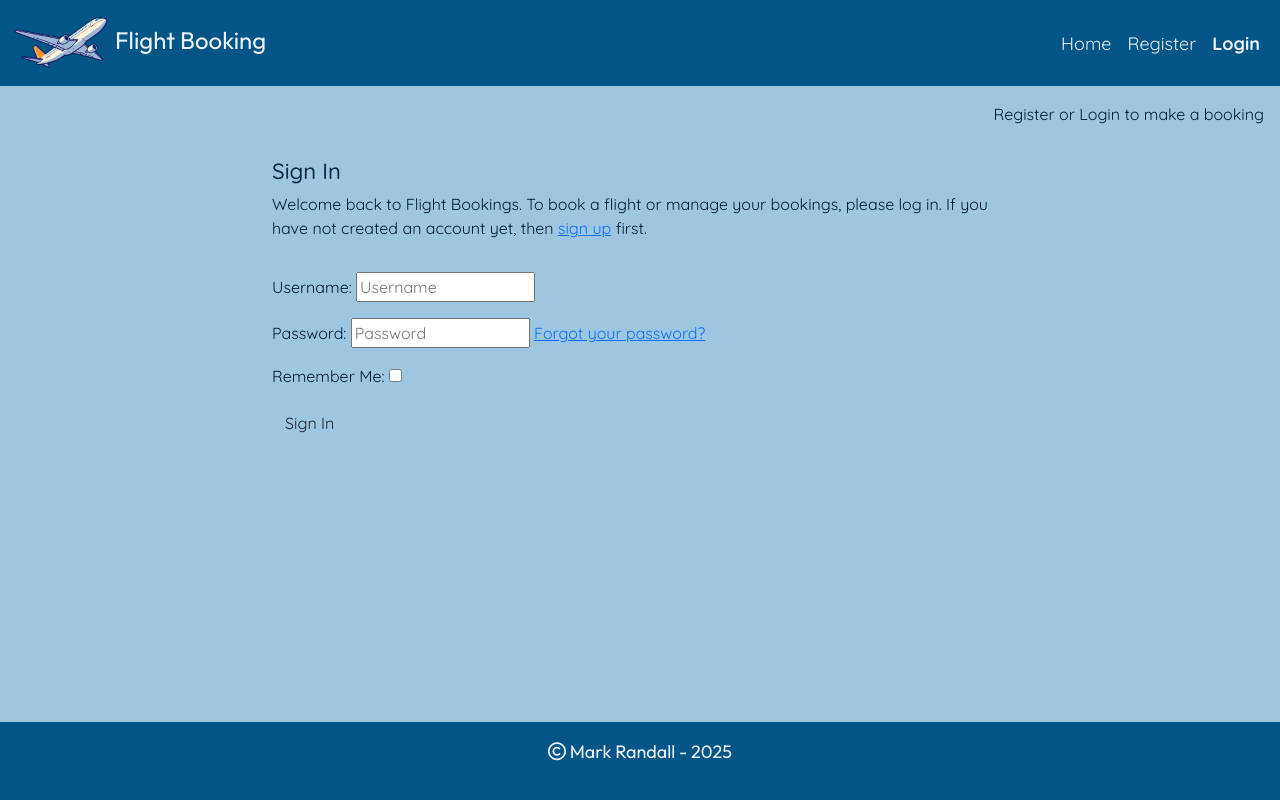
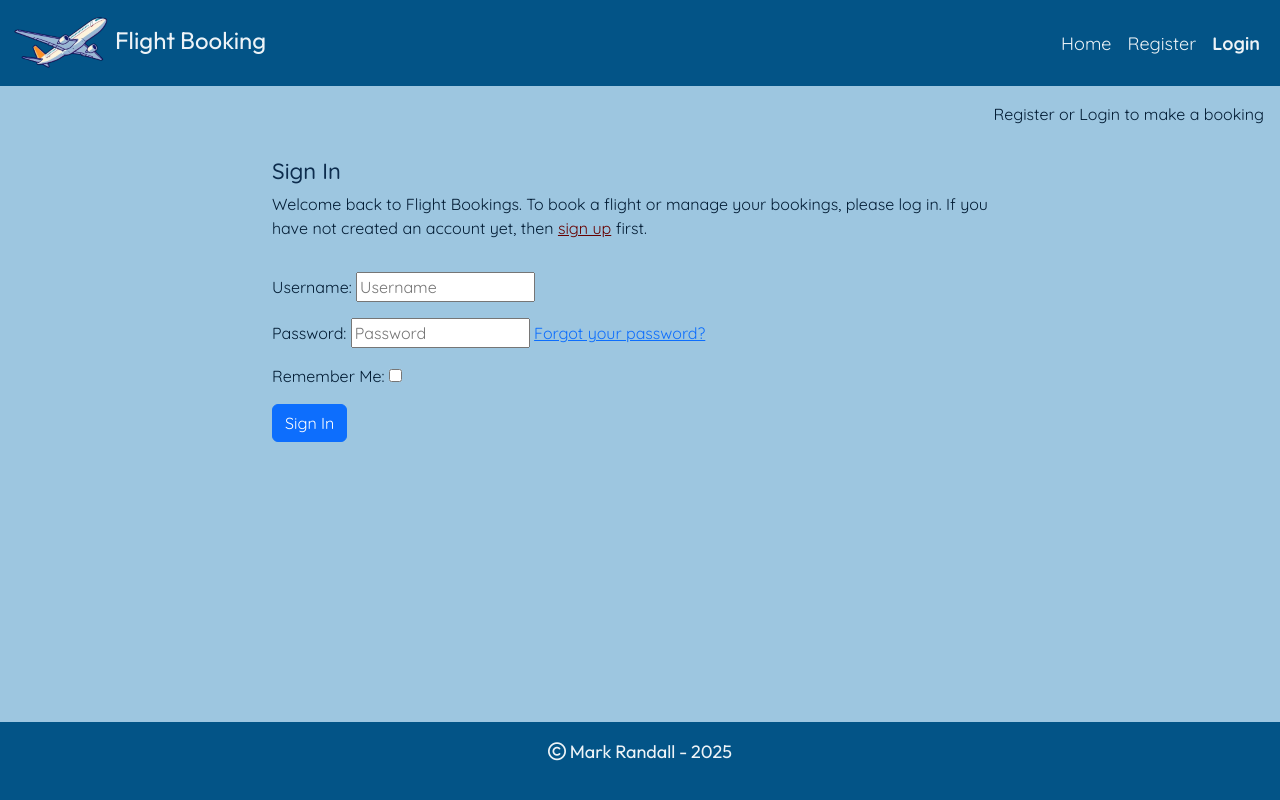
Before and after one commit to mogr20/flight-bookings, a Django app: page /accounts/login/ in a window 1280 px wide. Run offline with Django 4.2, Linux system fonts and the light colour scheme; some libraries are stand-ins or nearby versions.

Commit message:
FIX: link colour was inaccessible for login and register pages, changed to red text on the light blue background

```diff
--- a/static/css/style.css
+++ b/static/css/style.css
@@ -17,6 +17,8 @@
     --black-color: #031d35;
     /* blue-black */
     --lighter-black-color: #0d2c4d;
+    /* link hover color */
+    --link-color: #660000;
 }
 
 /* global styles */
@@ -101,6 +103,11 @@
     color: var(--lighter-black-color);
 }
 
+/* login/signup */
+.link {
+    color: var(--link-color);
+}
+
 /* Table styling, index.html and my_bookings.html */
 #table-header {
     border-top: 1px solid gray;
--- a/templates/account/login.html
+++ b/templates/account/login.html
@@ -25,7 +25,7 @@
         {% if redirect_field_value %}
         <input type="hidden" name="{{ redirect_field_name }}" value="{{ redirect_field_value }}" />
         {% endif %}
-        <button class="btn btn-signup right" type="submit">{% trans "Sign In" %}</button>
+        <button class="btn btn-signup btn-primary right" type="submit">{% trans "Sign In" %}</button>
       </form>
     </div>
   </div>
--- a/templates/account/logout.html
+++ b/templates/account/logout.html
@@ -21,7 +21,7 @@
         {% if redirect_field_value %}
         <input type="hidden" name="{{ redirect_field_name }}" value="{{ redirect_field_value }}" />
         {% endif %}
-        <button class="btn btn-signup right" type="submit">{% trans 'Sign Out' %}</button>
+        <button class="btn btn-signup btn-primary right" type="submit">{% trans 'Sign Out' %}</button>
       </form>
     </div>
   </div>
--- a/templates/account/signup.html
+++ b/templates/account/signup.html
@@ -27,7 +27,7 @@
         {% if redirect_field_value %}
         <input type="hidden" name="{{ redirect_field_name }}" value="{{ redirect_field_value }}" />
         {% endif %}
-        <button class="btn btn-signup right" type="submit">
+        <button class="btn btn-signup btn-primary right" type="submit">
           {% trans "Sign Up" %} &raquo;</button>
       </form>
     </div>
```
Also changed, not shown: flight_bookings/settings.py (+0 -7 lines), 1 other file.
